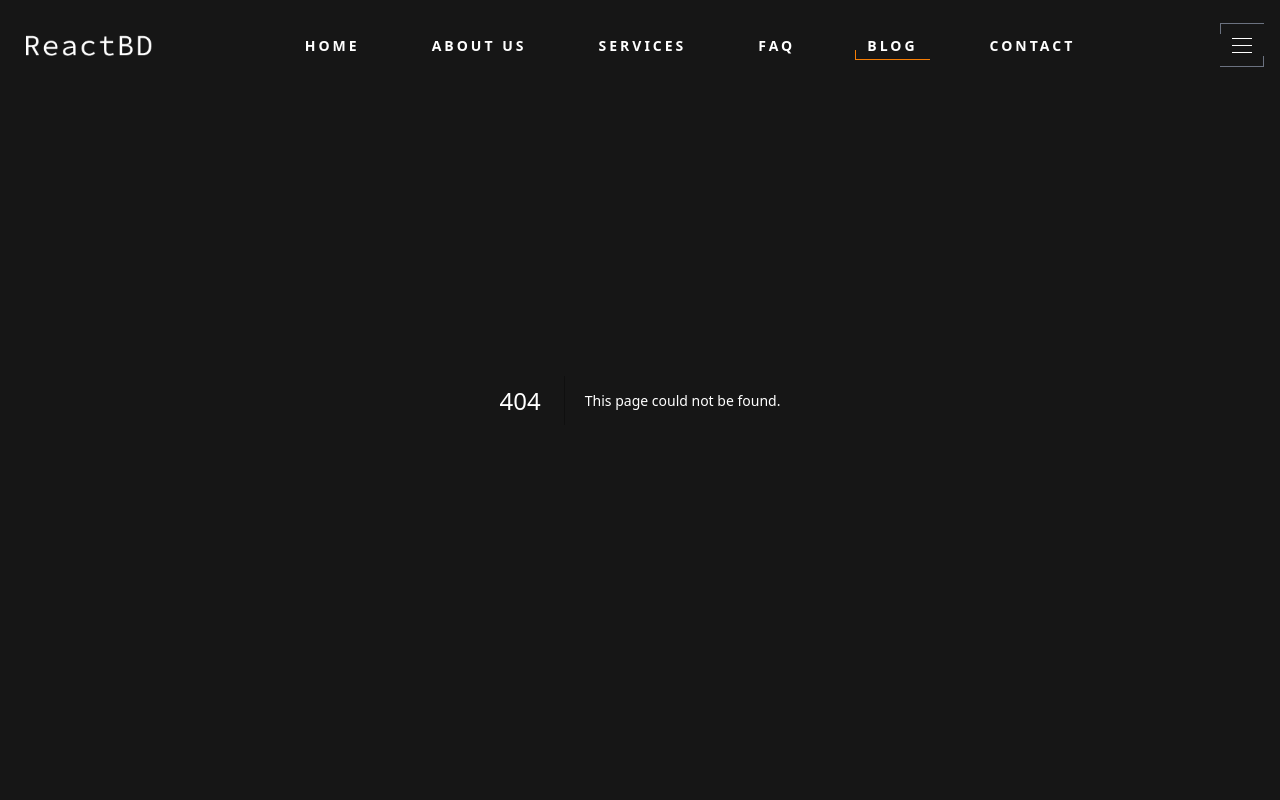
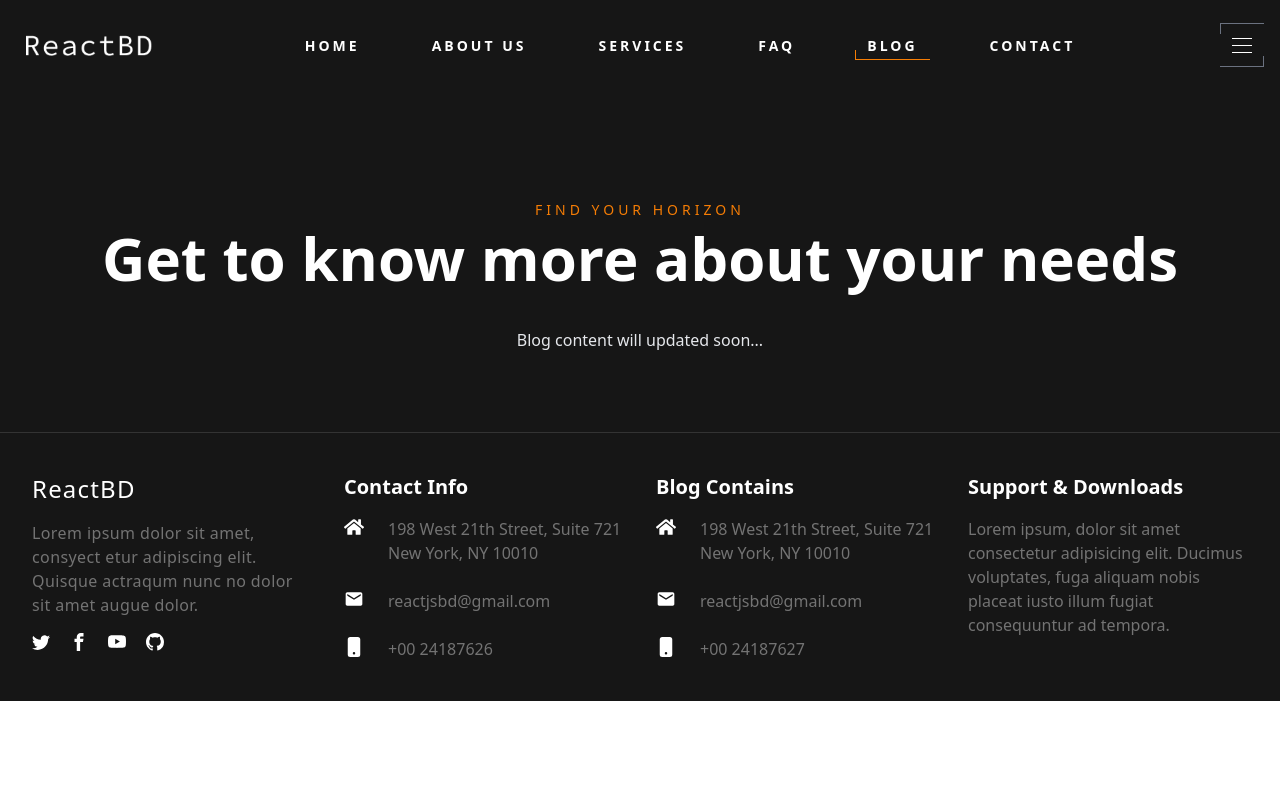
Before and after one commit to Georgeondigo/GeoWebSolutions, a Next.js app: page /blog in a window 1280 px wide. Before the commit this address had no page. Shown: the top 800 px of the page. Built offline with nearby package versions, Linux system fonts and the light colour scheme.

Commit message:
pages updated

```diff
--- /dev/null
+++ b/src/app/blog/page.tsx
@@ -0,0 +1,22 @@
+import Container from "@/ui/Container";
+import TitleBanner from "@/ui/TitleBanner";
+import React from "react";
+
+const BlogPage = () => {
+  return (
+    <Container>
+      <TitleBanner
+        subtitle="Find your horizon"
+        title="Get to know more about your needs"
+        className="mdl:pb-0"
+      />
+      <div className="my-10 text-center">
+        <p className="text-base text-gray-200">
+          Blog content will updated soon...
+        </p>
+      </div>
+    </Container>
+  );
+};
+
+export default BlogPage;
--- a/src/app/faq/page.tsx
+++ b/src/app/faq/page.tsx
@@ -41,8 +41,6 @@ const faqData = [
 ];
 
 const Faq = () => {
-  let [qOne, setQOne] = useState(true);
-  let [qTwo, setQTwo] = useState(false);
   return (
     <div className="w-full">
       <TitleBanner
@@ -52,12 +50,12 @@ const Faq = () => {
       <div className="max-w-screen-2xl mx-auto flex flex-col mdl:flex-row justify-between gap-10 pb-20 pt-5 px-4">
         <div className="w-full mdl:w-3/4 flex flex-col gap-6">
           {/* ====================== Question 01 start here ======================== */}
-          <div className="w-full hover:cursor-pointer flex flex-col gap-4">
+          <div className="w-full flex flex-col gap-4">
             {faqData?.map((item) => (
               <Disclosure
                 key={item?._id}
                 as="div"
-                className="p-6"
+                className="p-6 hover:cursor-pointer"
                 defaultOpen={false}
               >
                 <DisclosureButton className="group relative flex w-full items-center justify-between">
@@ -73,7 +71,7 @@ const Faq = () => {
                     ></span>
                   </p>
 
-                  <span className="text-lg font-semibold text-white group-data-[open]:text-white">
+                  <span className="text-lg font-semibold text-white/80 group-data-[open]:text-white">
                     {item?.title}
                   </span>
                   <BiChevronDown className="size-6 fill-white/70 group-data-[hover]:fill-white/50 group-data-[open]:rotate-180" />
@@ -83,63 +81,8 @@ const Faq = () => {
                 </DisclosurePanel>
               </Disclosure>
             ))}
-
-            {/* <div
-              onClick={() => {
-                setQOne(!qOne);
-                setQTwo(false);
-              }}
-              className="w-full flex flex-col gap-4"
-            >
-              <div>
-                <p
-                  className={`relative w-full h-auto px-3 py-1 text-sm group-hover:text-white duration-300 ${
-                    qOne ? "text-white" : "text-borderColor"
-                  }`}
-                >
-                  01
-                  <span
-                    className={`w-full h-[.5px] absolute left-0 bottom-0 group-hover:bg-secondaryColor duration-500 ${
-                      qOne ? "bg-secondaryColor" : "bg-borderColor"
-                    }`}
-                  ></span>
-                  <span
-                    className={`w-[1px] h-[10px] absolute left-0 bottom-0 group-hover:bg-secondaryColor duration-500 ${
-                      qOne ? "bg-secondaryColor" : "bg-borderColor"
-                    }`}
-                  ></span>
-                </p>
-              </div>
-              <div className="flex flex-col gap-6 px-10">
-                <h3 className="text-2xl font-semibold flex items-center justify-between">
-                  Where is my order? {qOne ? <span>-</span> : <span>+</span>}
-                </h3>
-              </div>
-            </div>
-            {qOne && (
-              <motion.div
-                initial={{ y: -20, opacity: 0.5 }}
-                whileInView={{ y: 0, opacity: 1 }}
-                transition={{
-                  delay: 0,
-                  x: { type: "just", stiffness: 120 },
-                  opacity: { duration: 0.5 },
-                  ease: "easeIn",
-                  duration: 0.4,
-                }}
-              >
-                <p className="px-10 text-base text-darkText">
-                  Lorem ipsum, dolor sit amet consectetur adipisicing elit.
-                  Animi saepe autem nihil ex at sapiente voluptatum veritatis
-                  iure aliquid obcaecati.
-                </p>
-              </motion.div>
-            )} */}
           </div>
           {/* ====================== Question 01 end here ========================== */}
-          {/* ====================== Question 02 start here ========================== */}
-
-          {/* ====================== Question 02 end here ========================== */}
         </div>
         <div className="w-full mdl:w-1/4 font-titleFont">
           <h3 className="font-titleFont text-2xl underline underline-offset-4 decoration-[1px] decoration-secondaryColor">
--- a/src/app/services/page.tsx
+++ b/src/app/services/page.tsx
@@ -7,7 +7,7 @@ import { motion } from "framer-motion";
 import TitleBanner from "@/ui/TitleBanner";
 import ServicesDetails from "@/ui/ServicesDetails";
 
-const srevicesData = [
+const servicesData = [
   {
     no: "01",
     title: "Portfolio making",
@@ -154,7 +154,7 @@ const Services = () => {
           }}
           className="max-w-screen-2xl mx-auto pb-20 font-titleFont flex justify-center items-center flex-1 flex-wrap gap-6 px-4"
         >
-          {srevicesData.map((item) => (
+          {servicesData.map((item) => (
             <ServicesDetails
               key={item?.no}
               no={item?.no}
@@ -185,7 +185,7 @@ const Services = () => {
           }}
           className="max-w-screen-2xl mx-auto pb-20 font-titleFont flex justify-center items-center flex-1 flex-wrap gap-6 px-4"
         >
-          {srevicesData.map((item) => (
+          {servicesData.map((item) => (
             <ServicesDetails
               key={item?.no}
               no={item?.no}
@@ -216,7 +216,7 @@ const Services = () => {
           }}
           className="max-w-screen-2xl mx-auto pb-20 font-titleFont flex justify-center items-center flex-1 flex-wrap gap-6 px-4"
         >
-          {srevicesData.map((item) => (
+          {servicesData.map((item) => (
             <ServicesDetails
               key={item?.no}
               no={item?.no}
@@ -247,7 +247,7 @@ const Services = () => {
           }}
           className="max-w-screen-2xl mx-auto pb-20 font-titleFont flex justify-center items-center flex-1 flex-wrap gap-6 px-4"
         >
-          {srevicesData.map((item) => (
+          {servicesData.map((item) => (
             <ServicesDetails
               key={item?.no}
               no={item?.no}
--- a/src/ui/ContactUs.tsx
+++ b/src/ui/ContactUs.tsx
@@ -1,8 +1,17 @@
-import React from "react";
+"use client";
+import { useRouter } from "next/navigation";
 
-const ContactUs = ({ buttonData }: any) => {
+interface Props {
+  buttonData?: string;
+}
+
+const ContactUs = ({ buttonData }: Props) => {
+  const router = useRouter();
   return (
-    <div className="relative text-white w-44 h-12 border-t-[1px] border-t-secondaryColor border-b-[1px] border-b-secondaryColor group overflow-hidden">
+    <div
+      onClick={() => router.push("/contact")}
+      className="relative text-white w-44 h-12 border-t-[1px] border-t-secondaryColor border-b-[1px] border-b-secondaryColor group overflow-hidden"
+    >
       <button className="w-full h-full font-titleFont tracking-[2px] uppercase text-sm font-normal">
         {buttonData}
       </button>
--- /dev/null
+++ b/src/ui/Container.tsx
@@ -0,0 +1,20 @@
+import { twMerge } from "tailwind-merge";
+interface Props {
+  children: React.ReactNode;
+  className?: string;
+}
+
+const Container = ({ children, className }: Props) => {
+  return (
+    <div
+      className={twMerge(
+        "max-w-screen-2xl mx-auto px-4 lgl:px-0 py-5 mdl:py-10",
+        className
+      )}
+    >
+      {children}
+    </div>
+  );
+};
+
+export default Container;
--- a/src/ui/TitleBanner.tsx
+++ b/src/ui/TitleBanner.tsx
@@ -1,11 +1,19 @@
+import { twMerge } from "tailwind-merge";
+
 interface Props {
   title?: string;
   subtitle?: string;
+  className?: string;
 }
 
-const TitleBanner = ({ subtitle, title }: Props) => {
+const TitleBanner = ({ subtitle, title, className }: Props) => {
   return (
-    <div className="w-full mx-auto bg-reactBd-titleBg mt-20 bg-fill bg-center py-10 mdl:py-20">
+    <div
+      className={twMerge(
+        "w-full mx-auto bg-reactBd-titleBg mt-20 bg-fill bg-center py-10 mdl:py-20",
+        className
+      )}
+    >
       <div className="max-w-screen-2xl mx-auto text-center flex flex-col items-center justify-center">
         <h4 className="text-secondaryColor uppercase text-xs mdl:text-sm tracking-[4px] mb-2">
           {subtitle}
```
